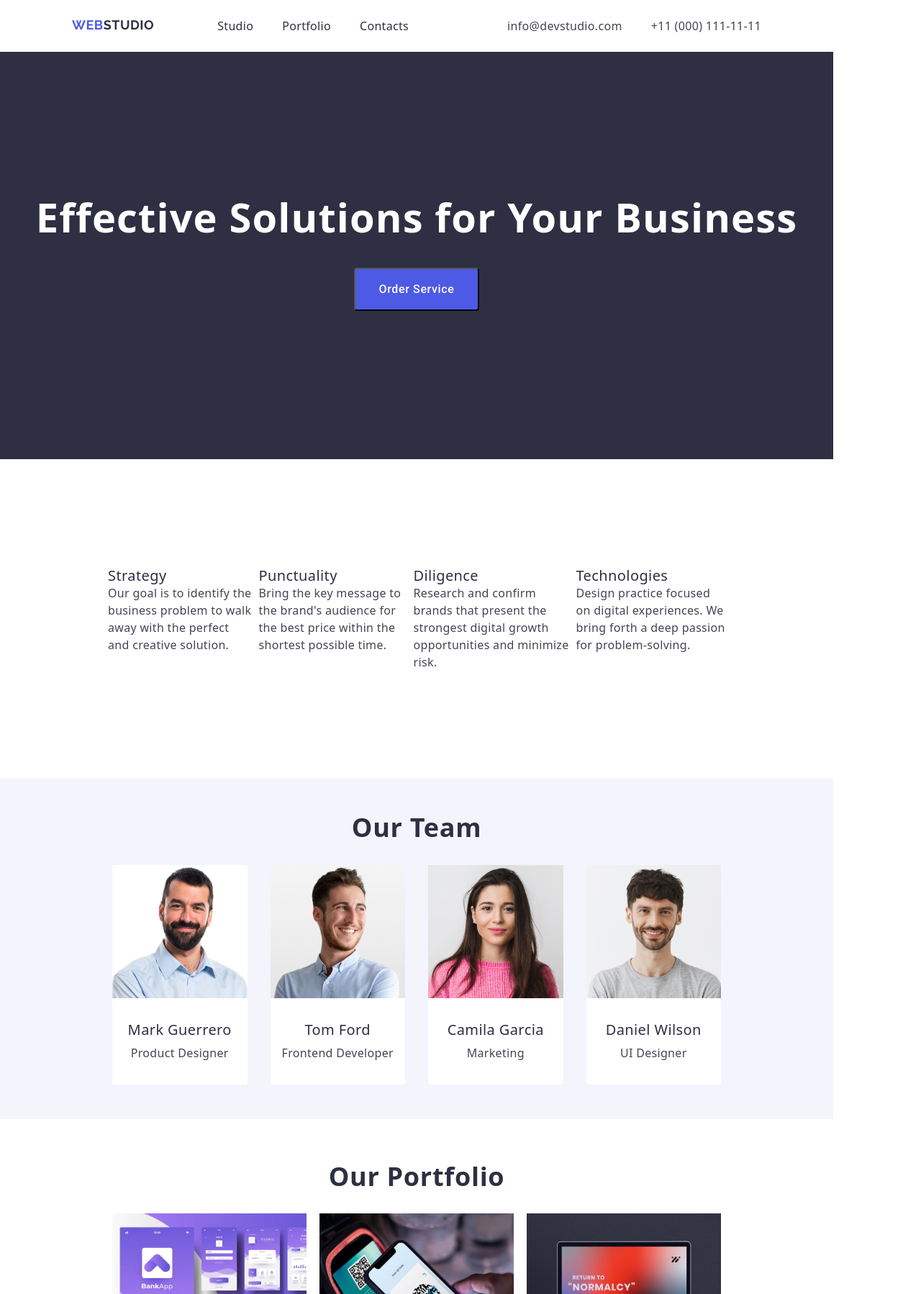
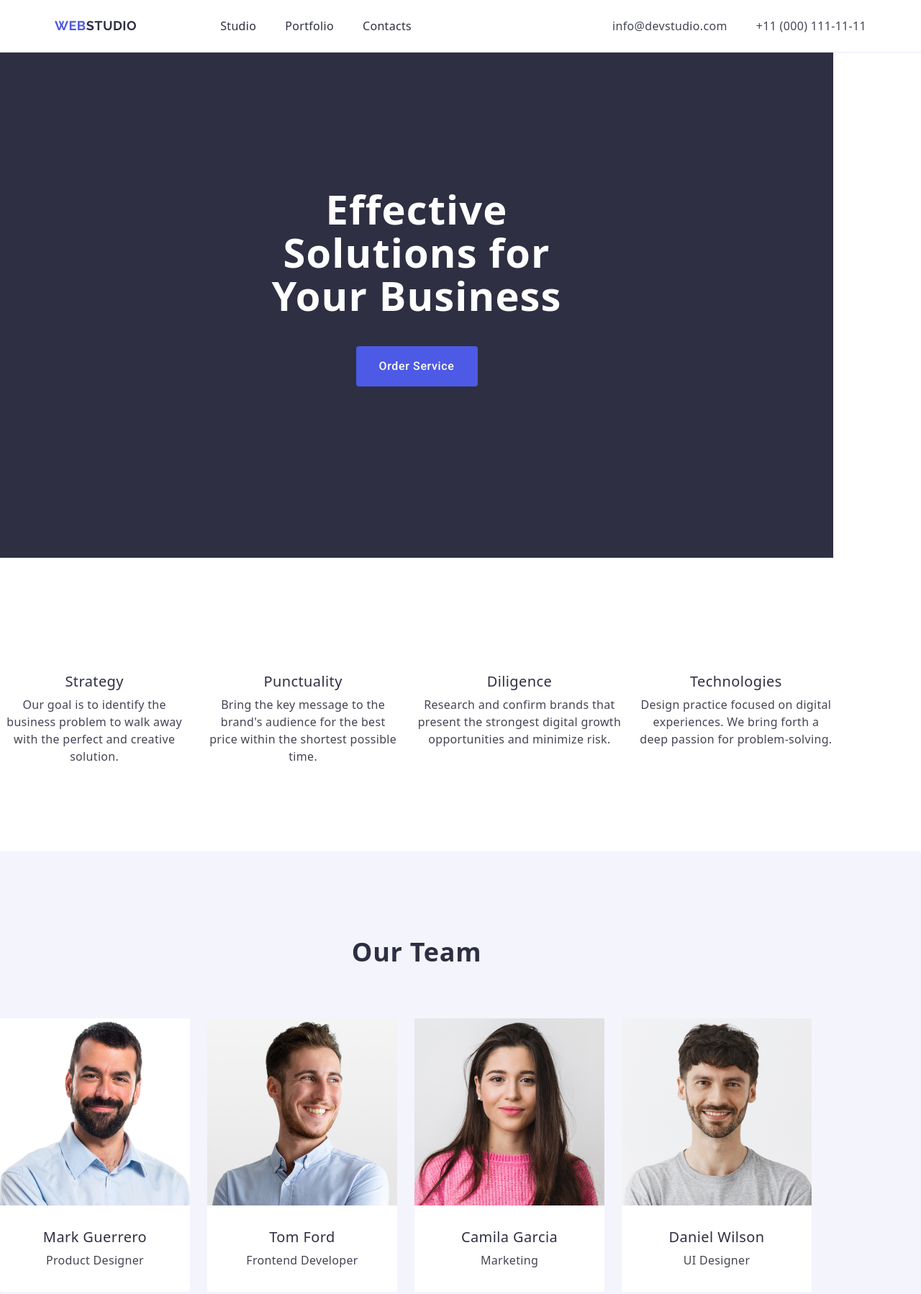
Before and after one commit to AlexandraMdv/goit-markup-hw-03, a website: page index.html in a window 1280 px wide. Shown: the top 1798 px of the page at 72% size. Drawn offline with nearby package versions, Linux system fonts and the light colour scheme.

Commit message:
Update Homework #3

```diff
--- a/css/styles.css
+++ b/css/styles.css
@@ -58,29 +58,44 @@ body {
 }
 
 .page-header {
+  border-bottom: 1px solid #e7e9fc;
+}
+
+.container {
+  max-width: 1158px;
+}
+
+.header-container {
   display: flex;
   justify-content: space-between;
-  padding: 24px 100px;
+  margin: 0 auto;
+  padding: 0 15px;
 }
 
 .header-logo {
   color: #2e2f42;
-  margin-right: 48px;
 }
 
 .nav-bar {
   display: flex;
+  align-items: center;
   gap: 40px;
+}
+
+.logo {
+  margin-right: 76px;
 }
 
 .page-header-list {
   display: flex;
   gap: 40px;
+  padding: 24px 0;
 }
 
 .header-address-list {
   display: flex;
   gap: 40px;
+  padding: 24px 0;
 }
 
 .link-nav,
@@ -110,12 +125,12 @@ body {
 .section-order {
   background-color: #2e2f42;
   color: #fff;
-  padding-bottom: 156px;
+  padding: 188px 0;
 }
 
 .section-order-title {
-  padding-top: 200px;
-
+  max-width: 496px;
+  margin: 0 auto;
   font-size: 56px;
   line-height: 1.07;
   letter-spacing: 0.02em;
@@ -125,8 +140,11 @@ body {
 .order-button {
   display: block;
   margin: 40px auto 50px;
-  padding: 16px 32px;
+  /* padding: 16px 32px; */
   border-radius: 4px;
+  border: none;
+  min-width: 169px;
+  height: 56px;
 
   background-color: #4d5ae5;
   color: #fff;
@@ -143,8 +161,12 @@ body {
   background-color: #404bbf;
 }
 
+.section-strategy {
+  padding: 120px 0;
+}
+
 .section-stratedy-title {
-  display: none;
+  visibility: hidden;
 }
 
 .section-stratedy-title,
@@ -160,38 +182,41 @@ body {
 
 .section-strategy-list {
   display: flex;
-  gap: 8px;
-  padding: 150px;
+  gap: 24px;
+}
+
+.strategy-list {
+  flex-basis: calc((100%-72px) / 4);
+}
+
+.strategy-list .list-title {
+  margin-bottom: 8px;
 }
 
 .section-our-team {
   background-color: #f4f4fd;
   line-height: 1.11;
-  padding: 48px 156px 48px;
+  padding: 120px 0;
 }
 
 .section-our-team-title {
   text-align: center;
+  margin-bottom: 72px;
 }
 
 .section-our-team-list {
   display: flex;
-  gap: 32px;
-  padding-top: 32px;
+  gap: 24px;
 }
 
 .list-el {
   background-color: #ffffff;
   border-radius: 0px 0px 4px 4px;
+  flex-basis: calc((100% -72px) / 4);
 }
 
 .list-title-info {
-  display: flex;
-  flex-direction: column;
-  gap: 8px;
-  align-items: center;
-  padding-top: 32px;
-  padding-bottom: 32px;
+  padding: 32px 0;
 }
 
 .list-title {
@@ -200,6 +225,8 @@ body {
   font-weight: 500;
   line-height: 1.2;
   letter-spacing: 0.02em;
+  text-align: center;
+  margin-bottom: 8px;
 }
 
 .list-info {
@@ -207,43 +234,53 @@ body {
   font-size: 16px;
   line-height: 1.5;
   letter-spacing: 0.02em;
+  text-align: center;
 }
 
 .section-our-portfolio {
-  padding: 60px 156px 60px;
+  padding: 120px 0;
+}
+
+.section-our-portfolio-title {
+  margin-bottom: 72px;
 }
 
 .section-our-portfolio-list {
   display: flex;
   flex-wrap: wrap;
   justify-content: space-between;
-  row-gap: 32px;
-  padding-top: 32px;
+  row-gap: 48px;
+  column-gap: 24px;
 }
 
 .section-our-portfolio-list li {
-  max-width: 270px;
+  width: calc((100%-48px) / 3);
 }
 
 .list-portfolio {
+  padding: 32px 16px;
   border: 1px solid #e7e9fc;
   border-top: none;
+  margin-bottom: 8px;
+  display: flex;
+  flex-direction: column;
   align-items: flex-start;
-  /* padding-left: 8px; */
 }
 
 .page-footer {
   background-color: #2e2f42;
   color: #f4f4fd;
-  padding: 48px 0 48px 156px;
+  padding: 100px 0;
 }
 
 .footer-logo {
+  display: inline-block;
   color: #f4f4fd;
+  margin-bottom: 16px;
 }
 
 .footer-text {
-  width: 264px;
+  max-width: 264px;
   font-size: 16px;
   line-height: 1.5;
   letter-spacing: 0.02em;
--- a/index.html
+++ b/index.html
@@ -5,10 +5,22 @@
     <meta name="viewport" content="width=device-width, initial-scale=1.0" />
     <title>Document</title>
 
-    <link rel="stylesheet" href="./css/styles.css" />
     <link
       rel="stylesheet"
-      href="node_modules/modern-normalize/modern-normalize.css"
+      href="https://cdnjs.cloudflare.com/ajax/libs/modern-normalize/2.0.0/modern-normalize.min.css"
+      integrity="sha512-4xo8blKMVCiXpTaLzQSLSw3KFOVPWhm/TRtuPVc4WG6kUgjH6J03IBuG7JZPkcWMxJ5huwaBpOpnwYElP/m6wg=="
+      crossorigin="anonymous"
+      referrerpolicy="no-referrer"
+    />
+
+    <link rel="stylesheet" href="./css/styles.css" />
+
+    <link
+      rel="stylesheet"
+      href="https://cdnjs.cloudflare.com/ajax/libs/modern-normalize/2.0.0/modern-normalize.min.css"
+      integrity="sha512-4xo8blKMVCiXpTaLzQSLSw3KFOVPWhm/TRtuPVc4WG6kUgjH6J03IBuG7JZPkcWMxJ5huwaBpOpnwYElP/m6wg=="
+      crossorigin="anonymous"
+      referrerpolicy="no-referrer"
     />
 
     <link rel="preconnect" href="https://fonts.googleapis.com" />
@@ -26,7 +38,8 @@
     />
   </head>
   <body>
-    <header class="page-header container">
+    <header class="page-header">
+      <div class="header-container container">
         <nav class="nav-bar">
           <a class="logo link" href="./index.html"
             >Web<span class="header-logo">Studio</span></a
@@ -54,41 +67,46 @@
             </li>
           </ul>
         </address>
+      </div>
     </header>
 
     <main>
       <section class="section-order container">
+        <div class="section-order-container container">
           <h1 class="section-order-title">
             Effective Solutions for Your Business
           </h1>
           <button class="order-button" type="button">Order Service</button>
+        </div>
       </section>
 
-      <section class="container">
-        <h2 class="section-stratedy-title">Unknown Title</h2>
+      <section class="section-strategy">
+        <div class="section-stratedy-container container">
+          <h2 class="section-stratedy-title .visually-hidden">Unknown Title</h2>
+
           <ul class="section-strategy-list list">
-          <li>
+            <li class="strategy-list">
               <h3 class="list-title">Strategy</h3>
               <p class="list-info">
-              Our goal is to identify the business problem to walk away with the
-              perfect and creative solution.
+                Our goal is to identify the business problem to walk away with
+                the perfect and creative solution.
               </p>
             </li>
-          <li>
+            <li class="strategy-list">
               <h3 class="list-title">Punctuality</h3>
               <p class="list-info">
                 Bring the key message to the brand's audience for the best price
                 within the shortest possible time.
               </p>
             </li>
-          <li>
+            <li class="strategy-list">
               <h3 class="list-title">Diligence</h3>
               <p class="list-info">
                 Research and confirm brands that present the strongest digital
                 growth opportunities and minimize risk.
               </p>
             </li>
-          <li>
+            <li class="strategy-list">
               <h3 class="list-title">Technologies</h3>
               <p class="list-info">
                 Design practice focused on digital experiences. We bring forth a
@@ -96,9 +114,11 @@
               </p>
             </li>
           </ul>
+        </div>
       </section>
 
-      <section class="section-our-team container">
+      <section class="section-our-team">
+        <div class="container">
           <h2 class="section-our-team-title">Our Team</h2>
           <ul class="section-our-team-list list">
             <li class="list-el">
@@ -146,9 +166,11 @@
               </div>
             </li>
           </ul>
+        </div>
       </section>
 
-      <section class="section-our-portfolio container">
+      <section class="section-our-portfolio">
+        <div class="container">
           <h2 class="section-our-portfolio-title">Our Portfolio</h2>
           <ul class="section-our-portfolio-list list">
             <li>
@@ -224,17 +246,20 @@
               </div>
             </li>
           </ul>
+        </div>
       </section>
     </main>
 
-    <footer class="page-footer container">
+    <footer class="page-footer">
+      <div class="container">
         <a class="logo link" href="./index.html"
           >Web<span class="footer-logo">Studio</span></a
         >
         <p class="footer-text">
-        Increase the flow of customers and sales for your business with digital
-        marketing & growth solutions.
+          Increase the flow of customers and sales for your business with
+          digital marketing & growth solutions.
         </p>
+      </div>
     </footer>
   </body>
 </html>
```
Lines whose indentation alone changed are shown as unchanged.
